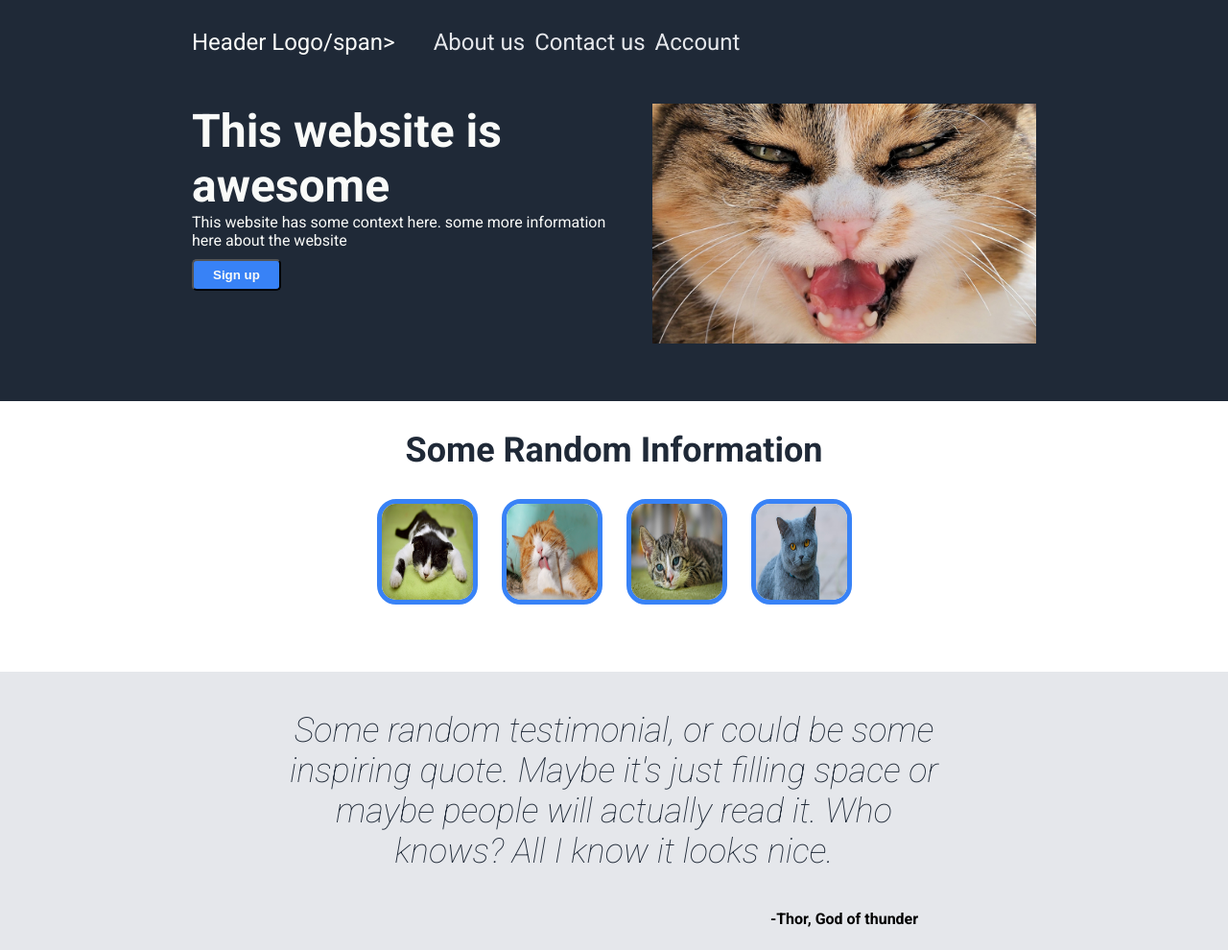
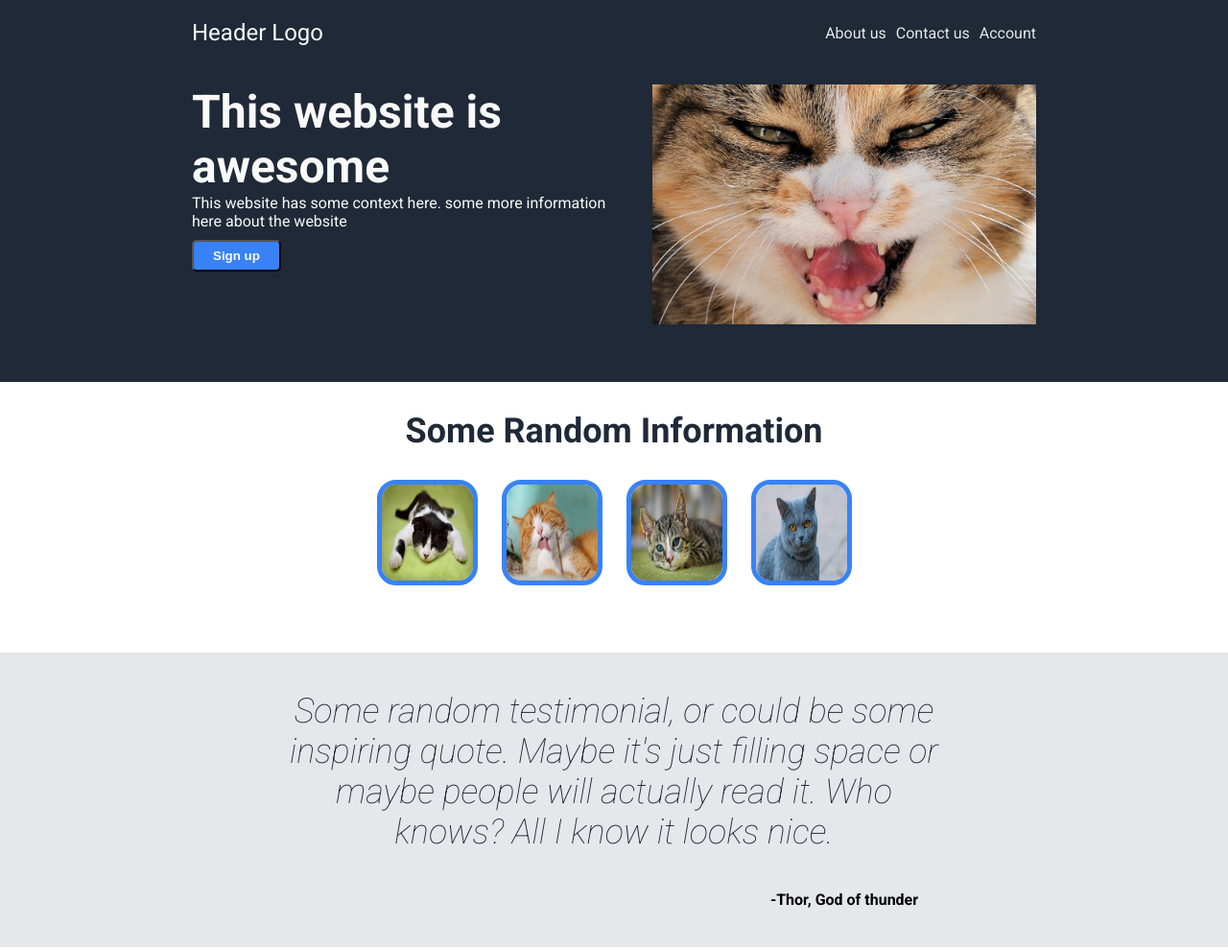
Before and after one commit to ghanishtpareek/landing_page, a plain HTML site: page index.html in a window 1280 px wide. Shown: the top 990 px of the page at 96% size. Drawn offline with Linux system fonts and the light colour scheme.

Commit message:
fix unclosed span element

```diff
--- a/index.html
+++ b/index.html
@@ -13,7 +13,7 @@
 <body>
     <div class="upper">
         <div class="header">
-            <span class="header logo">Header Logo/span>
+            <span class="header logo">Header Logo</span>
             <ul class="header links">
                 <li>About us</li>
                 <li>Contact us</li>
```
